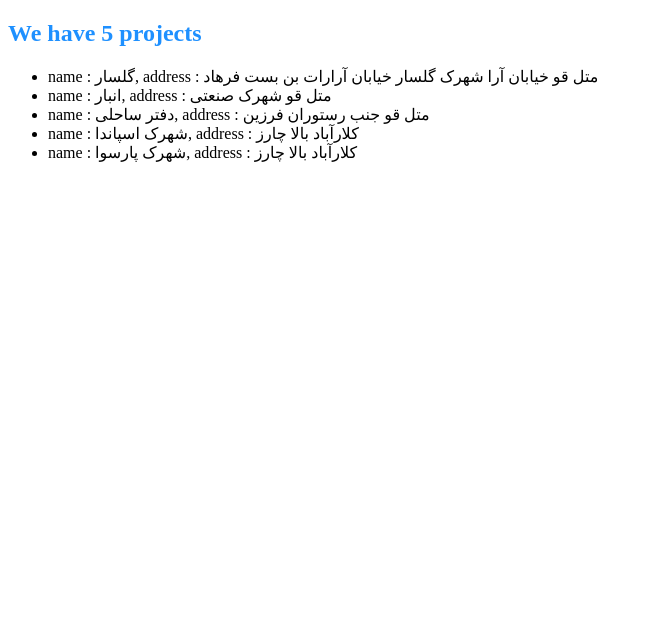
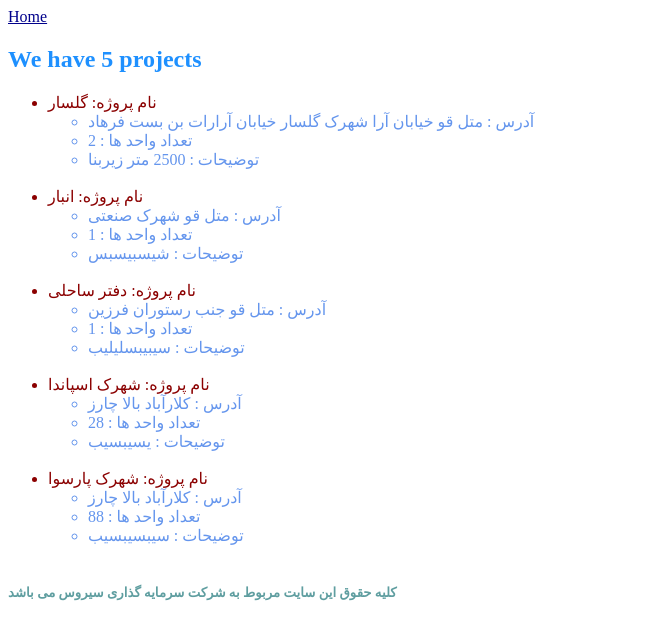
Before and after one commit to sohrabeghasemi/Cyrus_investment, a Django app: page /web/plist/ in a window 1280 px wide. Shown: the top 640 px of the page, without its empty margins (0-652 px from the left). Run offline with Django 3.2, Linux system fonts and the light colour scheme; data comes from the database, SQL or seed files in the repository; both versions use the stored data as it was after the commit; parts of the project's set-up code (start-up, migrations or seed data) failed here and were passed over.

Commit message:
6/2/98 changes in my home (2)

```diff
--- a/templates/index.html
+++ b/templates/index.html
@@ -1,7 +1,9 @@
 {% extends 'parent/main.html' %}
 {% block body %}
 
-    <h2>This is home page baby</h2>
-    <a href="/admin">Login</a>
+    <h2>This is home page baby {{ user.first_name}} !</h2>
+    <a href="/admin">Login</a><br>
+    <a href="/web">Kargars List</a><br>
+    <a href="/web/plist">Projects List</a>
 
 {% endblock %}
--- a/templates/parent/main.html
+++ b/templates/parent/main.html
@@ -5,9 +5,20 @@
     <title>Cyrus Investment co.</title>
 </head>
 <body>
+        <nav style="color: darkred; width: auto">
+            <a style="color: darkblue" href="/">Home</a>
+        </nav>
 {% block body %}
 
 {% endblock %}
 
+        <footer style="color: cadetblue">
+            <p>
+                <h5>
+                کلیه حقوق این سایت مربوط به شرکت سرمایه گذاری سیروس می باشد
+                </h5>
+            </p>
+        </footer>
+
 </body>
 </html>
--- a/templates/project_cyrus_list.html
+++ b/templates/project_cyrus_list.html
@@ -2,9 +2,15 @@
 {% block body %}
 
     <h2 style="color: dodgerblue"> We have {{ p_count }} projects</h2>
-    <ul>
+    <ul style="color: cornflowerblue">
         {% for project in p_list %}
-            <li> name : {{ project.name_project }}, address : {{ project.address_project }}</li>
+            <li style="color: darkred">  نام پروژه:   {{ project.name_project }}  </li>
+            <ul>
+                <li> آدرس : {{ project.address_project }}</li>
+                <li> تعداد واحد ها : {{ project.units_project }}</li>
+                <li> توضیحات : {{ project.desc_project }}</li> <br>
+
+            </ul>
         {% endfor %}
     </ul>
 
--- a/templates/web.html
+++ b/templates/web.html
@@ -5,7 +5,7 @@
     {% if kargars %}
         <ul>
             {% for kargar in kargars %}
-                <li> <a href="{% url 'web:kargar_detail' kargar.id %}"> name : {{ kargar.f_name }} Last name : {{ kargar.l_name }} </a> </li>
+                <li> <a style="color: darkblue" href="{% url 'web:kargar_detail' kargar.id %}"> نام : {{ kargar.f_name }}  {{ kargar.l_name }} </a> </li>
 
             {% endfor %}
         </ul>
--- a/web/models.py
+++ b/web/models.py
@@ -71,7 +71,9 @@ class personel_cyrus(models.Model):
 									)
 	reshte_tahsili = models.ForeignKey(reshte, 'رشته تحصیلی')
 	semat = models.CharField('سمت در پروژه', choices=SEMAT_CHOICES, max_length=50,
-							 null=True, blank=True,help_text='سمت را در این قسمت انتخاب کنید')
+							 null=True,
+							 blank=True,help_text='سمت را در این قسمت انتخاب کنید',
+							 )
 
 
 	class Meta:
@@ -122,7 +124,11 @@ class sabteruz(models.Model):
 	current_user = get_user_model()
 	tarikh = jmodels.jDateField('تاریخ', help_text='تاریخ روز کاری مورد نظر را مشخص کنید')
 	project = models.ForeignKey(project_cyrus, on_delete=models.DO_NOTHING, help_text='پروژه مورد نظر را انتخاب کنید')
-	user = models.ForeignKey(get_user_model(), on_delete=models.DO_NOTHING,null=True)
+	user = models.ForeignKey(get_user_model(),
+							on_delete=models.DO_NOTHING,
+							null=True,
+							help_text='در این قسمت نام کاربری خود را انتخاب کنید',
+							 )
 	dsc = models.CharField('توضیحات', max_length=200, null=True, blank=True)
 
 	class Meta:
--- a/web/views.py
+++ b/web/views.py
@@ -2,12 +2,18 @@ from django.shortcuts import render, get_object_or_404
 from . import models
 from django.contrib.auth.decorators import login_required
 from . import forms
+from django.contrib.auth.models import User
+from django.contrib.auth import get_user_model
 
 # Create your views here.
 
 
 def index(request):
-	return render(request, 'index.html')
+	user = User
+	context = {
+		'user': user,
+	}
+	return render(request, 'index.html', context)
 
 
 @login_required
```
Also changed, not shown: web/forms.py (added, +9 -0 lines), db.sqlite3, web/migrations/0030_auto_20190426_1935.py (added).
